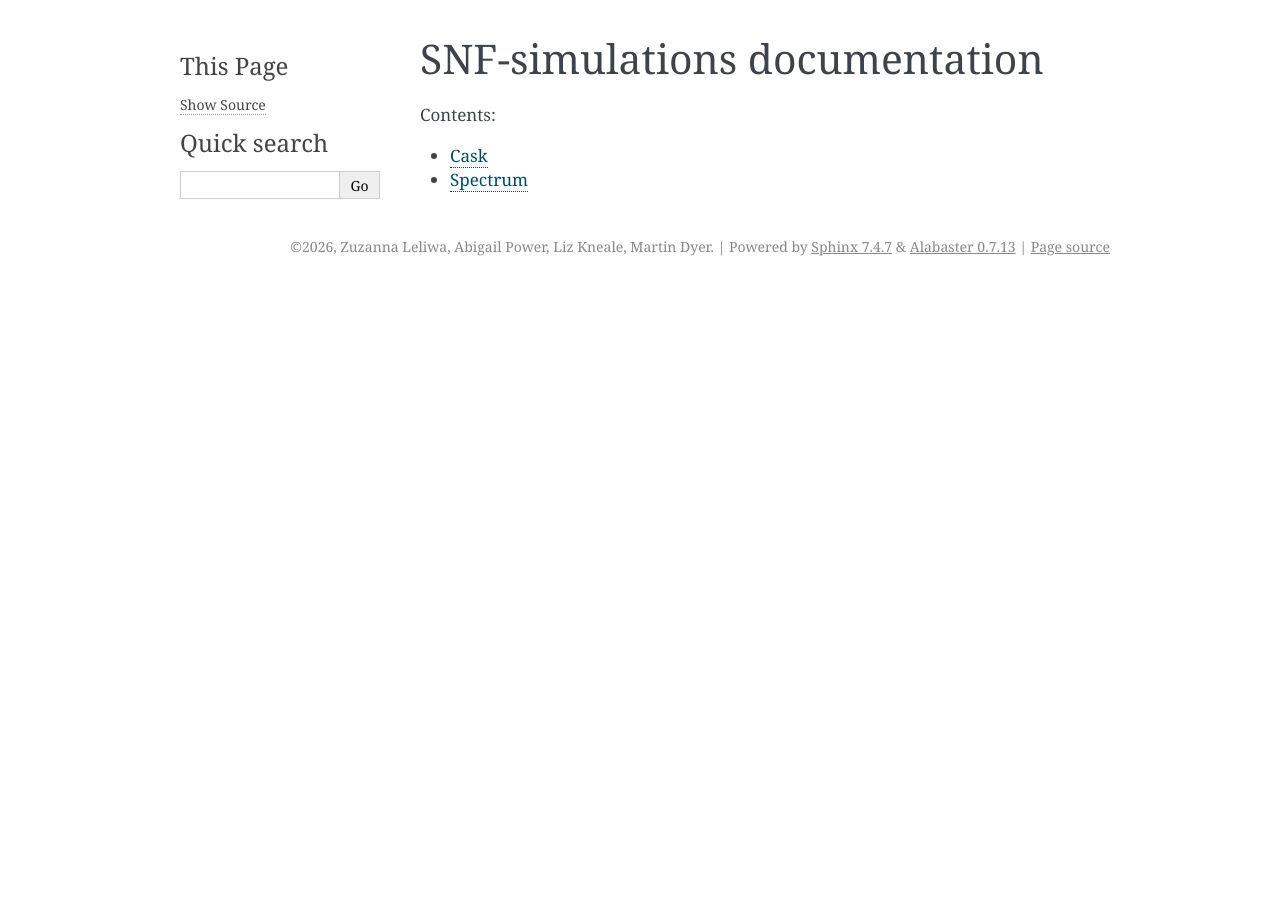
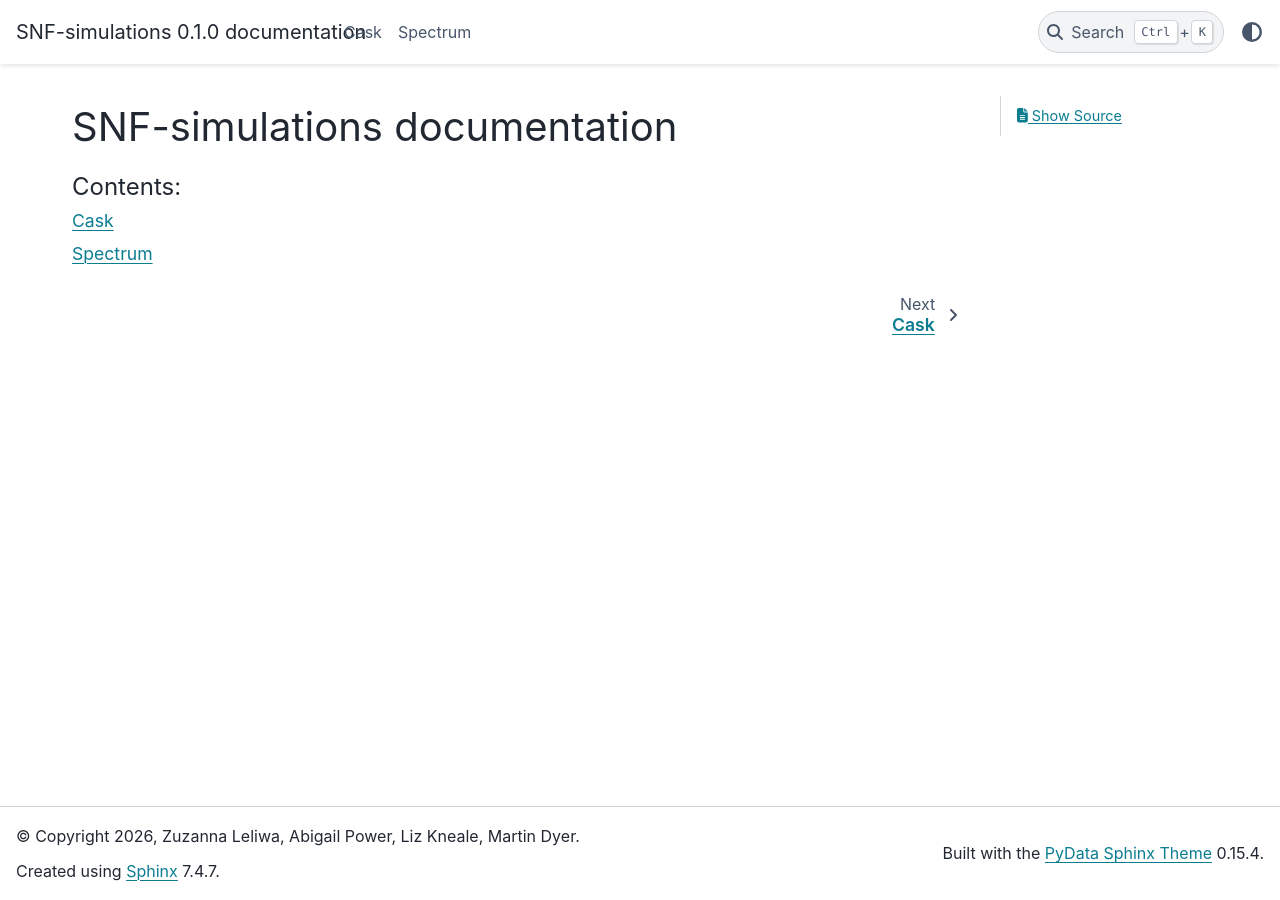
Before and after one commit to ekneale/SNF-simulations, a Sphinx documentation site: the page built from docs/index.md, in a window 1280 px wide. Built offline with Sphinx 7.4.7 and the PyData theme 0.15.4, drawn with Linux system fonts in a browser that asks for light colours; pages that are not in the unit, such as notebooks, are missing from menus.

Commit message:
Use pydata theme

```diff
--- a/docs/conf.py
+++ b/docs/conf.py
@@ -27,5 +27,5 @@ autodoc2_render_plugin = "myst"
 # -- Options for HTML output -------------------------------------------------
 # https://www.sphinx-doc.org/en/master/usage/configuration.html#options-for-html-output
 
-html_theme = "alabaster"
+html_theme = "pydata_sphinx_theme"
 html_static_path = ["_static"]
--- a/pyproject.toml
+++ b/pyproject.toml
@@ -33,6 +33,7 @@ dependencies = ["numpy", "matplotlib"]
 [dependency-groups]
 dev = [
     "myst-parser>=4.0.1",
+    "pydata-sphinx-theme>=0.16.1",
     "pytest>=9.0.2",
     "pytest-cov>=7.0.0",
     "sphinx>=8.1.3",
```
Also changed, not shown: 1 other file.
